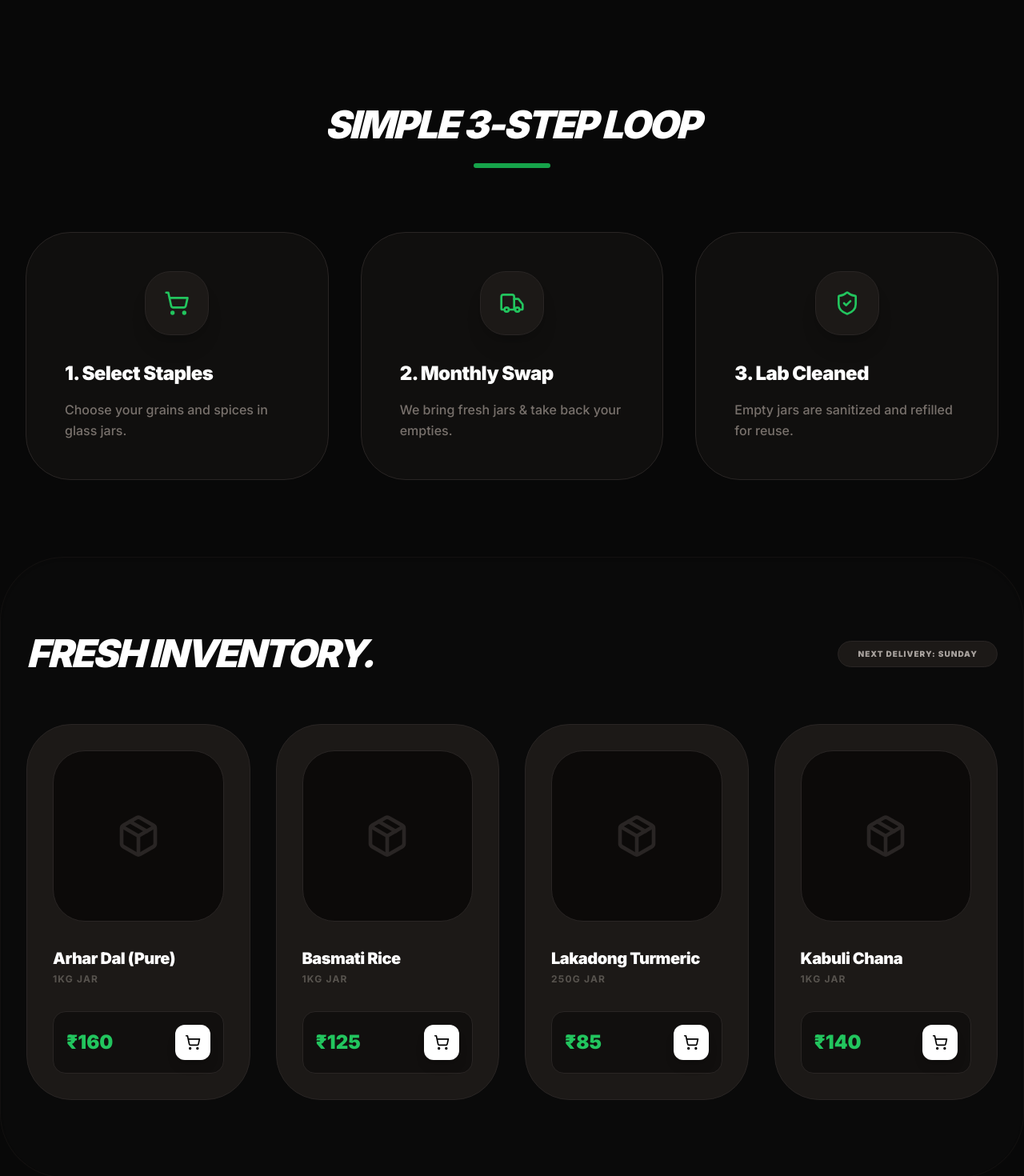
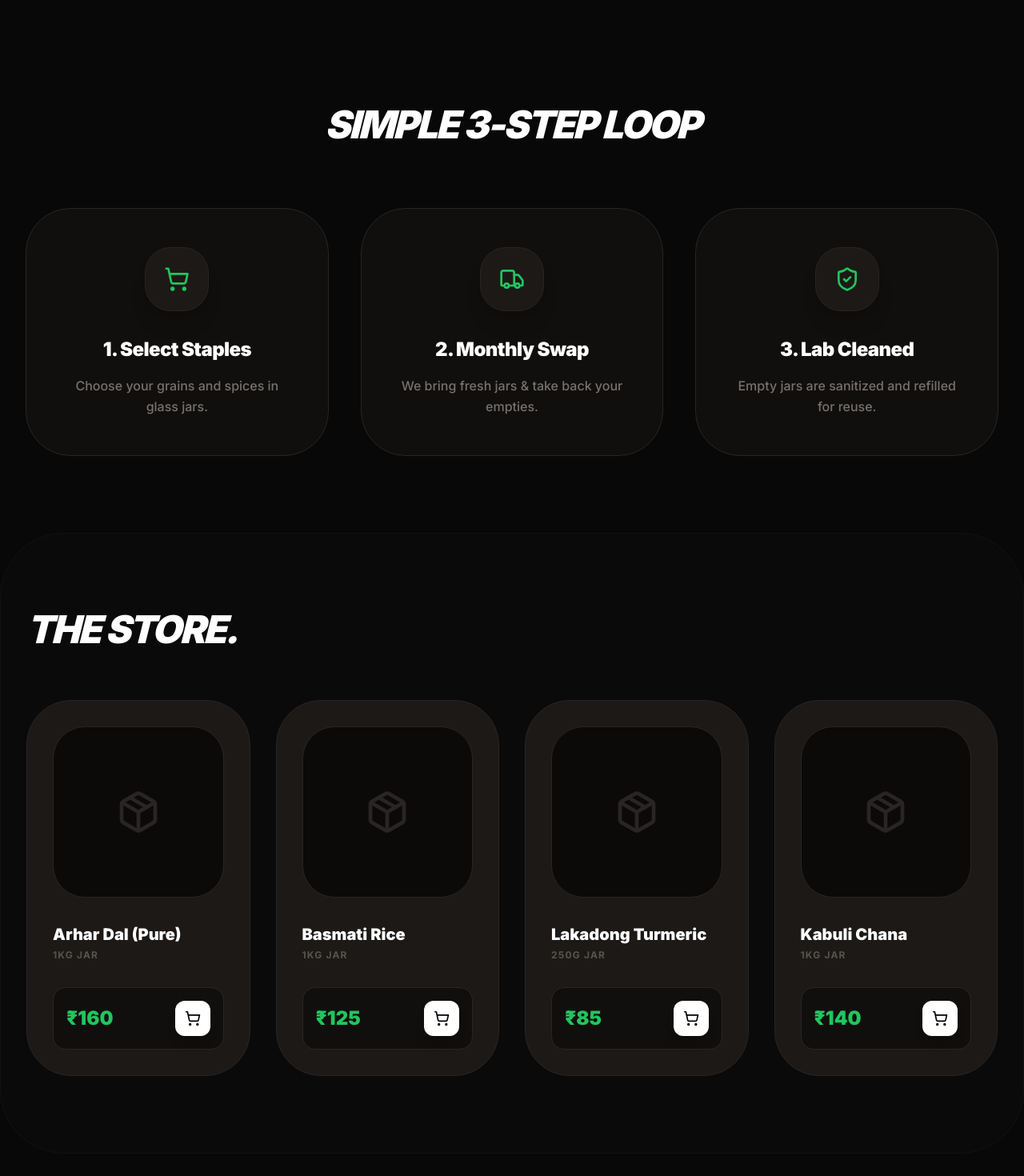
Before and after one commit to adarshshukla-dev/Shuddha-Dhara, a Next.js app: page / in a window 1280 px wide. Shown: the part 1120-2590 px from the top of the page at 80% size. Built offline with nearby package versions, Linux system fonts and the light colour scheme.

Commit message:
Update page.js

```diff
--- a/app/page.js
+++ b/app/page.js
@@ -4,15 +4,16 @@ import React, { useState } from 'react';
 import { Leaf, ShoppingCart, Truck, ShieldCheck, Package, ArrowRight, X, Globe, Star, CheckCircle2 } from 'lucide-react';
 
 export default function ShuddhaDharaSite() {
-  const [cartCount, setCartCount] = useState(0);
+  // Cart items ko array mein store kar rahe hain taaki details dikh sakein
+  const [cartItems, setCartItems] = useState([]);
   const [showLogin, setShowLogin] = useState(false);
   const [showSignup, setShowSignup] = useState(false);
   const [showCart, setShowCart] = useState(false);
   const [toast, setToast] = useState("");
 
   const addToCart = (product) => {
-    setCartCount(prev => prev + 1);
-    setToast(`${product} added to jar!`);
+    setCartItems(prev => [...prev, product]);
+    setToast(`${product.name} added to jar!`);
     setTimeout(() => setToast(""), 2500);
   };
 
@@ -39,7 +40,7 @@ export default function ShuddhaDharaSite() {
         </div>
       )}
 
-      {/* --- NAVIGATION (Pro Height) --- */}
+      {/* --- NAVIGATION --- */}
       <nav className="flex justify-between items-center px-10 py-6 bg-black/40 backdrop-blur-2xl sticky top-0 z-50 border-b border-stone-900/50">
         <div className="flex items-center gap-3 cursor-pointer group" onClick={() => window.scrollTo({top: 0, behavior: 'smooth'})}>
           <div className="bg-green-600 p-2 rounded-xl group-hover:rotate-12 transition-transform shadow-lg shadow-green-900/20"><Leaf className="text-white w-5 h-5" /></div>
@@ -53,13 +54,13 @@ export default function ShuddhaDharaSite() {
         <div className="flex items-center gap-6">
           <button onClick={() => setShowCart(true)} className="relative p-3 bg-stone-900/50 rounded-2xl border border-stone-800 transition hover:bg-stone-800">
             <ShoppingCart className="w-5 h-5 text-stone-300" />
-            {cartCount > 0 && <span className="absolute -top-1 -right-1 bg-green-600 text-[10px] h-5 w-5 flex items-center justify-center rounded-full font-black border-2 border-black animate-bounce">{cartCount}</span>}
+            {cartItems.length > 0 && <span className="absolute -top-1 -right-1 bg-green-600 text-[10px] h-5 w-5 flex items-center justify-center rounded-full font-black border-2 border-black animate-bounce">{cartItems.length}</span>}
           </button>
           <button onClick={() => setShowSignup(true)} className="bg-white text-black px-7 py-3 rounded-2xl text-xs font-bold hover:scale-105 transition shadow-lg active:scale-95">GET STARTED</button>
         </div>
       </nav>
 
-      {/* --- HERO SECTION (Optimized Space) --- */}
+      {/* --- HERO SECTION --- */}
       <section className="px-8 py-20 md:py-32 max-w-7xl mx-auto grid lg:grid-cols-2 gap-16 items-center">
         <div className="animate-in fade-in slide-in-from-left duration-700">
           <div className="inline-flex items-center gap-2 bg-green-950/30 px-4 py-2 rounded-full text-[10px] font-black mb-8 border border-green-900/50 uppercase tracking-widest text-green-500 shadow-inner">
@@ -69,23 +70,18 @@ export default function ShuddhaDharaSite() {
             Ration wahi, <br/> <span className="text-green-500 italic underline decoration-green-900 decoration-4">Kachra nahi.</span>
           </h2>
           <p className="text-xl text-stone-400 mb-12 max-w-md leading-relaxed font-medium">Monthly staples delivered in reusable glass jars. We manage the cleaning and swapping, you enjoy the purity.</p>
-          <div className="flex gap-4">
           <button onClick={() => setShowSignup(true)} className="bg-green-600 text-white px-10 py-5 rounded-3xl font-black flex items-center gap-4 hover:bg-green-500 transition-all text-sm uppercase tracking-widest shadow-xl shadow-green-900/20">
             Start Swapping <ArrowRight className="w-5 h-5" />
           </button>
-          </div>
         </div>
         <div className="relative animate-in zoom-in duration-1000">
           <div className="bg-stone-900 p-5 rounded-[4rem] border border-stone-800 shadow-[0_50px_100px_-20px_rgba(0,0,0,0.5)] transform -rotate-2 hover:rotate-0 transition duration-700">
             <img src="https://images.unsplash.com/photo-1542838132-92c53300491e?q=80&w=1200" alt="Jars" className="rounded-[3rem] w-full shadow-2xl" />
           </div>
-          <div className="absolute top-10 -right-6 bg-green-600 p-6 rounded-3xl shadow-2xl rotate-12 animate-pulse hidden md:block">
-            <Leaf className="text-white w-8 h-8" />
-          </div>
         </div>
       </section>
 
-      {/* --- IMPACT SECTION (Big & Bold) --- */}
+      {/* --- IMPACT SECTION --- */}
       <section id="impact" className="py-12 px-8">
         <div className="max-w-7xl mx-auto bg-stone-900 rounded-[4rem] p-16 border border-stone-800 grid md:grid-cols-2 gap-12 items-center relative overflow-hidden">
           <div className="absolute -bottom-20 -left-20 w-96 h-96 bg-green-600/10 rounded-full blur-[100px]"></div>
@@ -106,19 +102,16 @@ export default function ShuddhaDharaSite() {
         </div>
       </section>
 
-      {/* --- PROCESS SECTION (Visual Steps) --- */}
-      <section id="how" className="py-24 px-8 max-w-7xl mx-auto">
-        <div className="text-center mb-20">
-          <h2 className="text-5xl font-black text-white mb-6 tracking-tighter italic uppercase">Simple 3-Step Loop</h2>
-          <div className="h-1.5 w-24 bg-green-600 mx-auto rounded-full"></div>
-        </div>
+      {/* --- PROCESS SECTION --- */}
+      <section id="how" className="py-24 px-8 max-w-7xl mx-auto text-center">
+        <h2 className="text-5xl font-black text-white mb-20 tracking-tighter italic uppercase">Simple 3-Step Loop</h2>
         <div className="grid md:grid-cols-3 gap-10">
           {[
             { icon: ShoppingCart, title: "1. Select Staples", desc: "Choose your grains and spices in glass jars." },
             { icon: Truck, title: "2. Monthly Swap", desc: "We bring fresh jars & take back your empties." },
             { icon: ShieldCheck, title: "3. Lab Cleaned", desc: "Empty jars are sanitized and refilled for reuse." }
           ].map((item, i) => (
-            <div key={i} className="p-12 bg-stone-900/40 rounded-[3.5rem] border border-stone-800 hover:border-green-600/50 transition-all hover:-translate-y-2 group">
+            <div key={i} className="p-12 bg-stone-900/40 rounded-[3.5rem] border border-stone-800 hover:border-green-600/50 transition-all group">
               <div className="w-20 h-20 bg-stone-900 rounded-[2rem] flex items-center justify-center mb-8 mx-auto group-hover:bg-green-600 transition shadow-xl border border-stone-800">
                 <item.icon className="w-8 h-8 text-green-500 group-hover:text-white" />
               </div>
@@ -130,27 +123,24 @@ export default function ShuddhaDharaSite() {
       </section>
 
       {/* --- STORE SECTION --- */}
-      <section id="shop" className="py-24 px-8 max-w-7xl mx-auto bg-[#0A0A0A] rounded-[5rem] border border-stone-900/50 shadow-inner">
-        <div className="flex flex-col md:flex-row justify-between items-center mb-16 gap-6">
-          <h2 className="text-5xl font-black tracking-tighter text-white uppercase italic">Fresh Inventory.</h2>
-          <div className="px-6 py-2 bg-stone-900 rounded-full text-[10px] font-black text-stone-400 border border-stone-800 tracking-widest uppercase">Next Delivery: Sunday</div>
-        </div>
+      <section id="shop" className="py-24 px-8 max-w-7xl mx-auto bg-[#0A0A0A] rounded-[5rem] border border-stone-900/50">
+        <h2 className="text-5xl font-black tracking-tighter text-white uppercase italic mb-16 text-center md:text-left">The Store.</h2>
         <div className="grid grid-cols-1 sm:grid-cols-2 lg:grid-cols-4 gap-8">
           {[
-            { name: "Arhar Dal (Pure)", price: "₹160", weight: "1kg" },
-            { name: "Basmati Rice", price: "₹125", weight: "1kg" },
-            { name: "Lakadong Turmeric", price: "₹85", weight: "250g" },
-            { name: "Kabuli Chana", price: "₹140", weight: "1kg" }
+            { name: "Arhar Dal (Pure)", price: "160", weight: "1kg" },
+            { name: "Basmati Rice", price: "125", weight: "1kg" },
+            { name: "Lakadong Turmeric", price: "85", weight: "250g" },
+            { name: "Kabuli Chana", price: "140", weight: "1kg" }
           ].map((prod) => (
             <div key={prod.name} className="bg-stone-900 p-8 rounded-[3.5rem] border border-stone-800 hover:border-green-600 transition-all group">
               <div className="aspect-square bg-stone-950 rounded-[2.5rem] mb-8 flex items-center justify-center border border-stone-800 group-hover:bg-green-950/20">
-                <Package className="w-14 h-14 text-stone-800 group-hover:text-green-600 transition-all group-hover:scale-110" />
+                <Package className="w-14 h-14 text-stone-800 group-hover:text-green-600 transition-all" />
               </div>
-              <h4 className="font-black text-xl mb-1 text-white tracking-tight">{prod.name}</h4>
+              <h4 className="font-black text-xl mb-1 text-white">{prod.name}</h4>
               <p className="text-xs font-bold text-stone-600 uppercase mb-8 tracking-widest">{prod.weight} Jar</p>
               <div className="flex justify-between items-center bg-black/40 p-4 rounded-2xl border border-stone-800">
-                <span className="text-2xl font-black text-green-500">{prod.price}</span>
-                <button onClick={() => addToCart(prod.name)} className="bg-white p-3 rounded-xl text-black hover:bg-green-500 hover:text-white transition active:scale-90 shadow-lg"><ShoppingCart className="w-5 h-5" /></button>
+                <span className="text-2xl font-black text-green-500">₹{prod.price}</span>
+                <button onClick={() => addToCart(prod)} className="bg-white p-3 rounded-xl text-black hover:bg-green-500 hover:text-white transition active:scale-95 shadow-lg"><ShoppingCart className="w-5 h-5" /></button>
               </div>
             </div>
           ))}
@@ -164,18 +154,13 @@ export default function ShuddhaDharaSite() {
             <div className="bg-stone-800 p-1.5 rounded-lg"><Leaf className="text-white w-3.5 h-3.5" /></div>
             <h1 className="text-sm font-black text-white tracking-tighter italic uppercase">SHUDDHA DHARA</h1>
           </div>
-
           <div className="flex gap-10 text-[10px] font-black text-stone-600 tracking-[0.2em] uppercase">
             <a href="#" className="hover:text-green-500 transition">Instagram</a>
             <a href="#" className="hover:text-green-500 transition">Twitter</a>
             <a href="#" className="hover:text-green-500 transition">Privacy</a>
           </div>
-
-          <div className="text-[10px] font-black text-stone-700 tracking-widest uppercase bg-stone-900/50 px-4 py-2 rounded-full border border-stone-800">
-            Based in India 🇮🇳
+          <div className="text-[10px] font-black text-stone-700 tracking-widest uppercase bg-stone-900/50 px-4 py-2 rounded-full border border-stone-800">Based in India 🇮🇳</div>
         </div>
-        </div>
-
         <div className="text-center border-t border-stone-900 pt-10">
           <p className="text-stone-400 font-bold text-[12px] uppercase tracking-[0.2em] leading-relaxed">
             © 2026 <span className="text-white">SHUDDHA DHARA</span> • ECO-FRIENDLY SUBSCRIPTION • REFILL. REUSE. REPEAT.
@@ -183,28 +168,44 @@ export default function ShuddhaDharaSite() {
         </div>
       </footer>
 
-      {/* --- MODALS --- */}
+      {/* --- CART MODAL (With Photos & List) --- */}
+      <Modal isOpen={showCart} onClose={() => setShowCart(false)} title="Your Shopping Jar">
+        {cartItems.length === 0 ? (
+          <div className="py-20 text-center opacity-30 italic font-medium">Your jar is empty...</div>
+        ) : (
+          <div className="space-y-6">
+            <div className="max-h-[40vh] overflow-y-auto pr-2 space-y-4">
+              {cartItems.map((item, index) => (
+                <div key={index} className="flex items-center gap-4 p-4 bg-black/50 rounded-2xl border border-stone-800 group transition hover:border-stone-700">
+                  <div className="w-16 h-16 bg-stone-900 rounded-xl flex items-center justify-center border border-stone-800 group-hover:bg-green-950/20">
+                    <Package className="w-8 h-8 text-stone-700 group-hover:text-green-600" />
+                  </div>
+                  <div className="flex-1">
+                    <h4 className="text-white font-bold text-sm">{item.name}</h4>
+                    <p className="text-stone-500 text-[10px] font-black uppercase tracking-widest">{item.weight}</p>
+                  </div>
+                  <p className="text-green-500 font-black">₹{item.price}</p>
+                </div>
+              ))}
+            </div>
+            <div className="pt-6 border-t border-stone-800 space-y-4">
+              <div className="flex justify-between items-center px-2">
+                <span className="text-stone-500 font-bold uppercase text-[10px] tracking-widest">Total Items</span>
+                <span className="text-2xl font-black text-white">{cartItems.length}</span>
+              </div>
+              <button className="w-full bg-green-600 text-white py-5 rounded-2xl font-black text-lg hover:bg-green-500 transition shadow-xl shadow-green-900/20 uppercase">PROCEED TO CHECKOUT</button>
+            </div>
+          </div>
+        )}
+      </Modal>
+
+      {/* Signup Modal Placeholder */}
       <Modal isOpen={showSignup} onClose={() => setShowSignup(false)} title="Join the Revolution">
         <div className="space-y-6">
           <input type="text" placeholder="Full Name" className="w-full p-5 bg-black rounded-2xl border border-stone-800 outline-none focus:border-green-600 text-white" />
           <input type="email" placeholder="Email Address" className="w-full p-5 bg-black rounded-2xl border border-stone-800 outline-none focus:border-green-600 text-white" />
-          <button className="w-full bg-green-600 text-white py-5 rounded-2xl font-black text-lg hover:bg-green-500 transition shadow-2xl shadow-green-900/20">CREATE ACCOUNT</button>
-          <p className="text-xs text-center text-stone-500 font-bold uppercase tracking-widest">Already a member? <span className="text-white cursor-pointer underline" onClick={() => {setShowSignup(false); setShowLogin(true)}}>Login</span></p>
+          <button className="w-full bg-green-600 text-white py-5 rounded-2xl font-black text-lg">CREATE ACCOUNT</button>
         </div>
-      </Modal>
-
-      <Modal isOpen={showCart} onClose={() => setShowCart(false)} title="Your Jar">
-        {cartCount === 0 ? (
-          <div className="py-20 text-center opacity-30 italic font-medium">Your jar is empty...</div>
-        ) : (
-          <div className="space-y-8">
-            <div className="flex justify-between p-8 bg-black rounded-3xl border border-stone-800">
-              <span className="font-bold text-stone-500 uppercase text-xs tracking-widest self-center">Selected Jars</span>
-              <span className="text-4xl font-black text-green-500">{cartCount}</span>
-            </div>
-            <button className="w-full bg-white text-black py-5 rounded-2xl font-black text-lg hover:scale-105 transition">PROCEED TO CHECKOUT</button>
-          </div>
-        )}
       </Modal>
     </div>
   );
```
Lines whose indentation alone changed are shown as unchanged.
